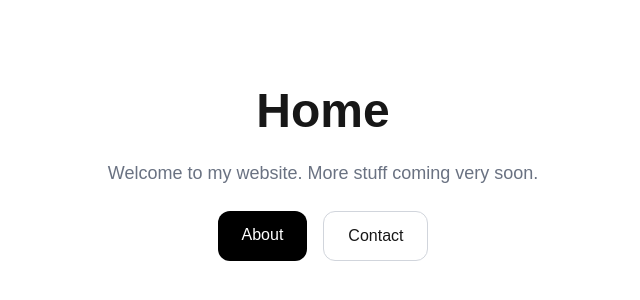
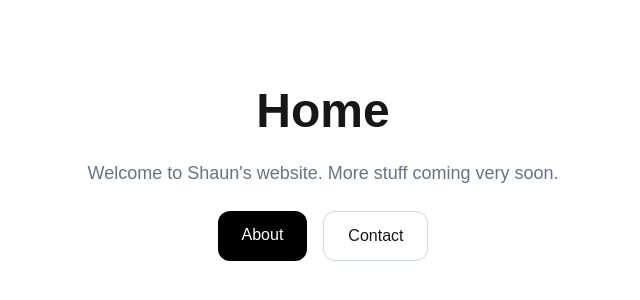
Before and after one commit to randompythoncoder/hello-site, a Next.js app: page / in a window 1280 px wide. Shown: the part 226-526 px from the top of the page, without its empty margins (317-957 px from the left). Built offline with nearby package versions, Linux system fonts and the light colour scheme.

Commit message:
update homepage

```diff
--- a/app/page.tsx
+++ b/app/page.tsx
@@ -4,7 +4,7 @@ export default function Home() {
       <h1 className="text-5xl font-bold">Home</h1>
 
       <p className="text-lg text-gray-500 max-w-xl">
-        Welcome to my website. More stuff coming very soon.
+        Welcome to Shaun's website. More stuff coming very soon.
       </p>
 
       <div className="flex gap-4">
```
